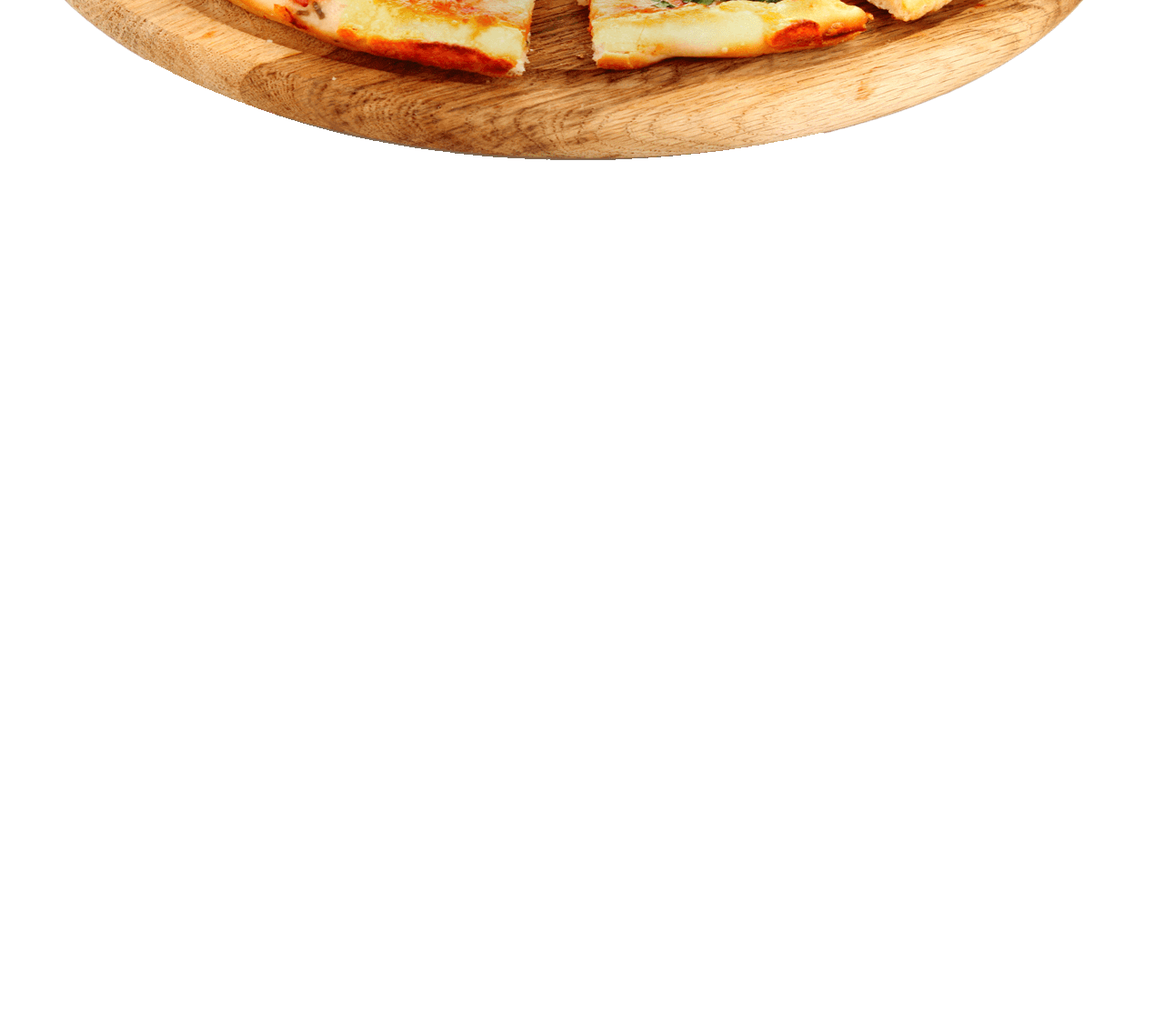
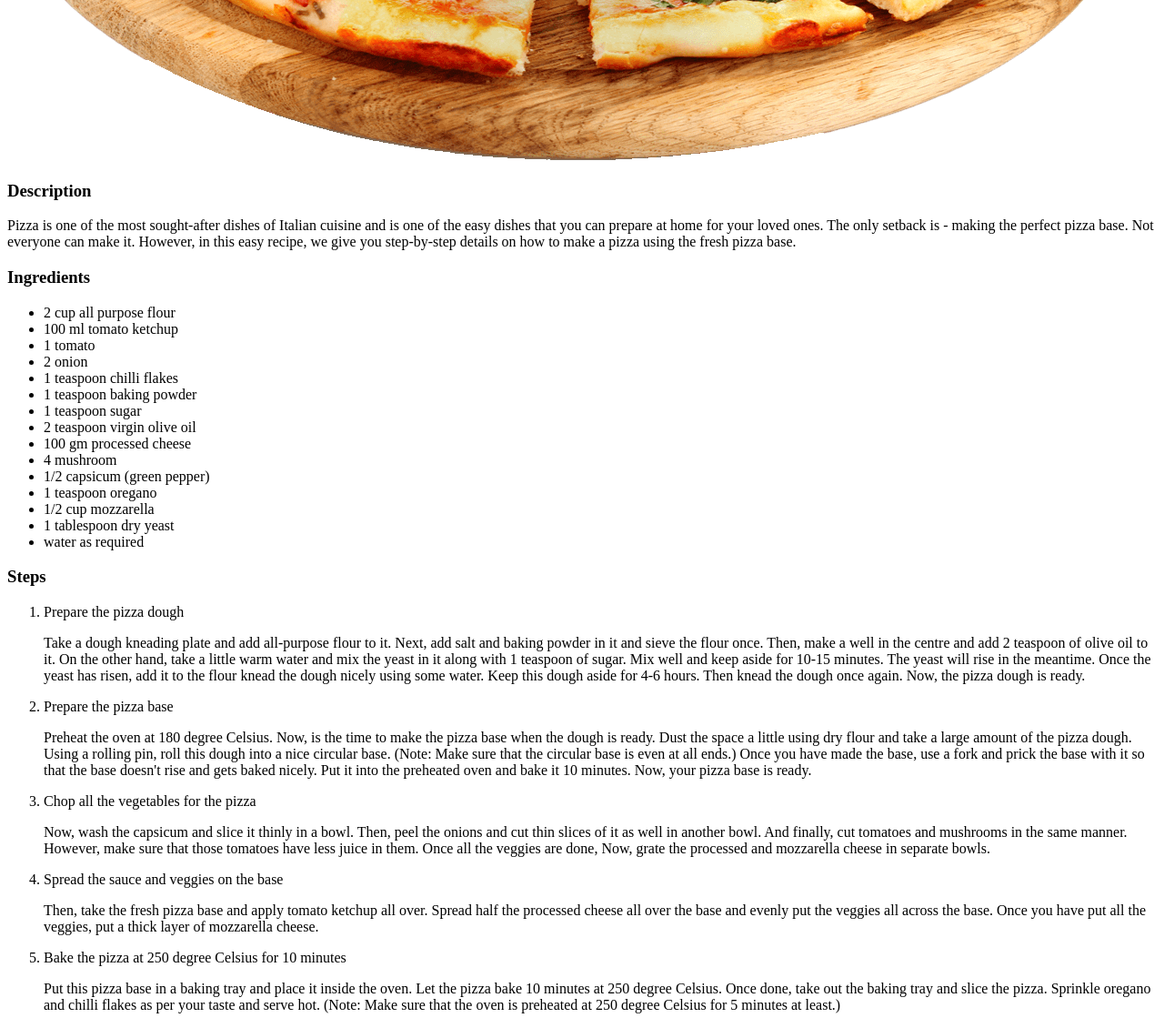
Before and after one commit to anonymus1145/odin-recipes, a plain HTML site: page recipes/pizza.html in a window 1280 px wide. Shown: the part 500-1630 px from the top of the page at 91% size. Before the commit the page ends 800 px from the top, so only its background shows below. Drawn offline with Linux system fonts and the light colour scheme; files whose address does not match are found by name.

Commit message:
Added first recipe

```diff
--- a/recipes/pizza.html
+++ b/recipes/pizza.html
@@ -1,12 +1,82 @@
 <!DOCTYPE html>
 <html lang="en">
+
 <head>
     <meta charset="UTF-8">
     <meta name="viewport" content="width=device-width, initial-scale=1.0">
     <title>Pizza</title>
 </head>
+
 <body>
     <h1>Pizza Recipe</h1>
     <img src="./images/pizza.png" alt="Pizza picture">
+    <p></p>
+    <h3>Description</h3>
+    <p>Pizza is one of the most sought-after dishes of Italian cuisine
+        and is one of the easy dishes that you can prepare at home for your
+        loved ones. The only setback is - making the perfect pizza base.
+        Not everyone can make it. However, in this easy recipe, we give you
+        step-by-step details on how to make a pizza using the fresh pizza base.</p>
+    <p></p>
+    <h3>Ingredients</h3>
+    <ul>
+        <li>2 cup all purpose flour</li>
+        <li>100 ml tomato ketchup</li>
+        <li>1 tomato</li>
+        <li>2 onion</li>
+        <li>1 teaspoon chilli flakes</li>
+        <li>1 teaspoon baking powder</li>
+        <li>1 teaspoon sugar</li>
+        <li>2 teaspoon virgin olive oil</li>
+        <li>100 gm processed cheese</li>
+        <li>4 mushroom</li>
+        <li>1/2 capsicum (green pepper)</li>
+        <li>1 teaspoon oregano</li>
+        <li>1/2 cup mozzarella</li>
+        <li>1 tablespoon dry yeast</li>
+        <li>water as required</li>
+    </ul>
+    <p></p>
+    <h3>Steps</h3>
+    <ol>
+        <li>Prepare the pizza dough</li>
+        <p>Take a dough kneading plate and add all-purpose flour to it.
+            Next, add salt and baking powder in it and sieve the flour once.
+            Then, make a well in the centre and add 2 teaspoon of olive oil to it.
+            On the other hand, take a little warm water and mix the yeast in
+            it along with 1 teaspoon of sugar. Mix well and keep aside for
+            10-15 minutes. The yeast will rise in the meantime. Once the yeast has
+            risen, add it to the flour knead the dough nicely using some water.
+            Keep this dough aside for 4-6 hours. Then knead the dough once again.
+            Now, the pizza dough is ready.</p>
+        <li>Prepare the pizza base</li>
+        <p>Preheat the oven at 180 degree Celsius. Now, is the time to make the
+            pizza base when the dough is ready. Dust the space a little using dry
+            flour and take a large amount of the pizza dough. Using a rolling pin,
+            roll this dough into a nice circular base. (Note: Make sure that the
+            circular base is even at all ends.) Once you have made the base, use
+            a fork and prick the base with it so that the base doesn't rise and
+            gets baked nicely. Put it into the preheated oven and bake it 10 minutes.
+            Now, your pizza base is ready.</p>
+        <li>Chop all the vegetables for the pizza</li>
+        <p>Now, wash the capsicum and slice it thinly in a bowl.
+            Then, peel the onions and cut thin slices of it as well in another
+            bowl. And finally, cut tomatoes and mushrooms in the same manner.
+            However, make sure that those tomatoes have less juice in them.
+            Once all the veggies are done, Now, grate the processed and mozzarella
+            cheese in separate bowls.</p>
+        <li>Spread the sauce and veggies on the base</li>
+        <p>Then, take the fresh pizza base and apply tomato ketchup all over.
+            Spread half the processed cheese all over the base and evenly put the
+            veggies all across the base. Once you have put all the veggies, put
+            a thick layer of mozzarella cheese.</p>
+        <li>Bake the pizza at 250 degree Celsius for 10 minutes</li>
+        <p>Put this pizza base in a baking tray and place it inside the oven.
+            Let the pizza bake 10 minutes at 250 degree Celsius.
+            Once done, take out the baking tray and slice the pizza.
+            Sprinkle oregano and chilli flakes as per your taste and serve hot.
+            (Note: Make sure that the oven is preheated at 250 degree Celsius
+            for 5 minutes at least.)</p>
+    </ol>
 </body>
 </html>
```
